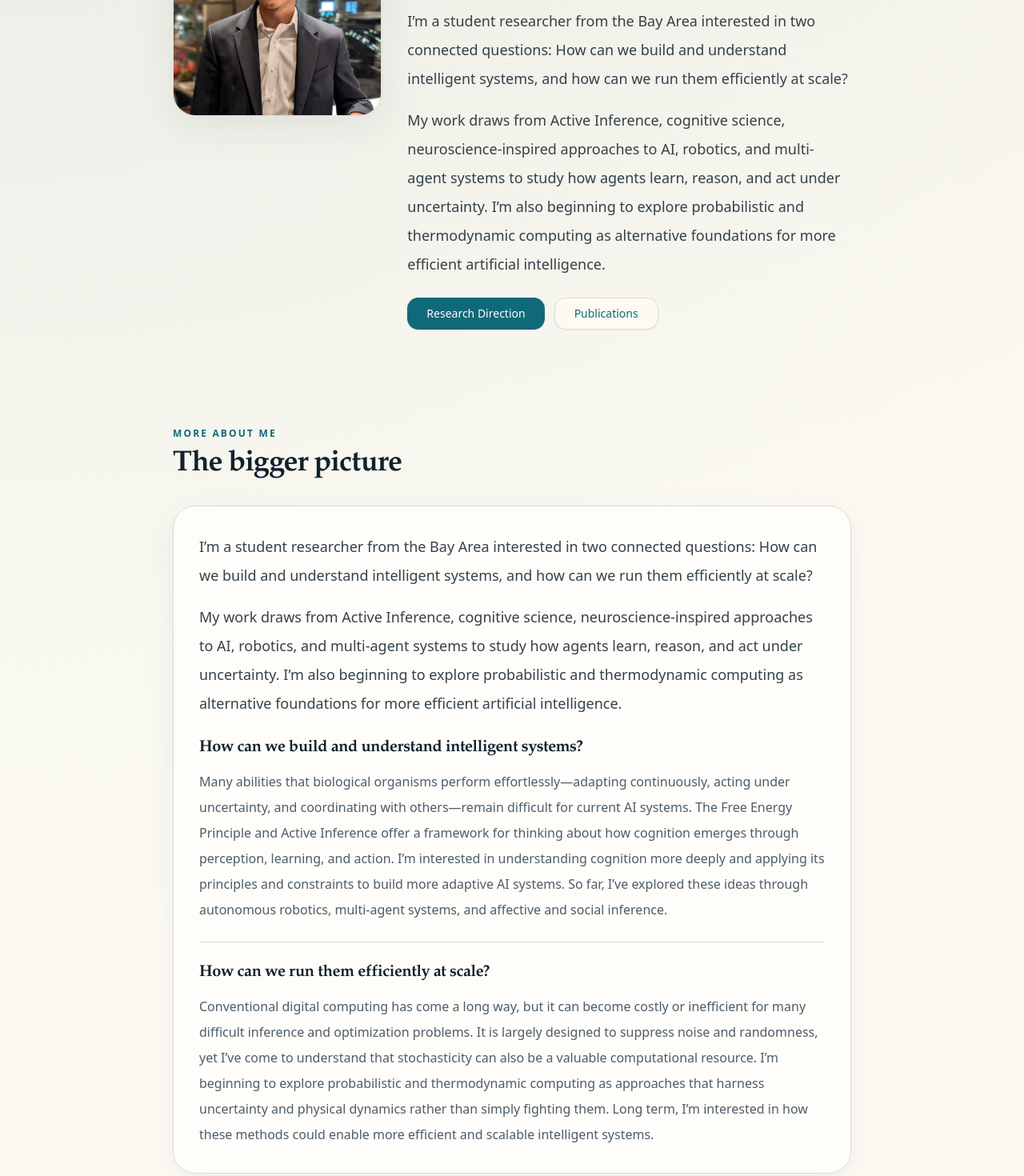
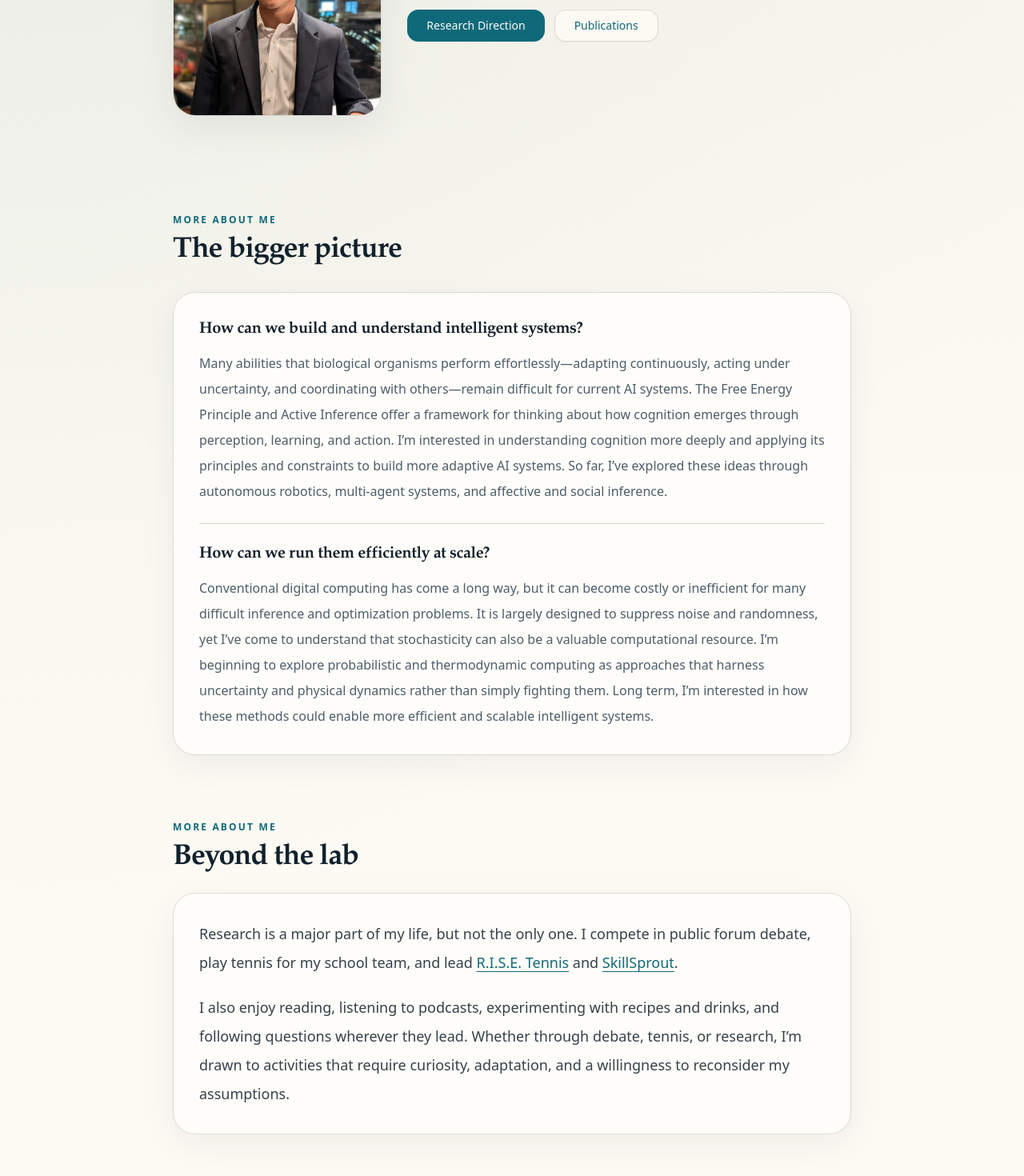
Before and after one commit to har5h1l/har5h1l.github.io, a React (Vite) app: page / in a window 1280 px wide. Shown: the part 240-1710 px from the top of the page at 80% size. Built offline with nearby package versions, Linux system fonts and the light colour scheme.

Commit message:
Refine homepage personal and update copy

```diff
--- a/src/data/siteContent.js
+++ b/src/data/siteContent.js
@@ -40,17 +40,9 @@ export const profileLinks = [
 export const homeHero = {
   eyebrow: 'intelligence, cognition, computation',
   title: "Hi, I'm Harshil...",
-  paragraphs: [
-    'I’m a student researcher from the Bay Area interested in two connected questions: How can we build and understand intelligent systems, and how can we run them efficiently at scale?',
-    'My work draws from Active Inference, cognitive science, neuroscience-inspired approaches to AI, robotics, and multi-agent systems to study how agents learn, reason, and act under uncertainty. I’m also beginning to explore probabilistic and thermodynamic computing as alternative foundations for more efficient artificial intelligence.',
-  ],
 }
 
 export const researchDirection = {
-  intro: [
-    'I’m a student researcher from the Bay Area interested in two connected questions: How can we build and understand intelligent systems, and how can we run them efficiently at scale?',
-    'My work draws from Active Inference, cognitive science, neuroscience-inspired approaches to AI, robotics, and multi-agent systems to study how agents learn, reason, and act under uncertainty. I’m also beginning to explore probabilistic and thermodynamic computing as alternative foundations for more efficient artificial intelligence.',
-  ],
   directions: [
     {
       title: 'How can we build and understand intelligent systems?',
@@ -69,7 +61,9 @@ export const beyondTheLab = [
   [
     { type: 'text', value: 'Research is a major part of my life, but not the only one. I compete in public forum debate, play tennis for my school team, and lead ' },
     { type: 'link', href: 'https://risetennis.org/', value: 'R.I.S.E. Tennis' },
-    { type: 'text', value: ', a youth-run nonprofit focused on expanding access to the sport through clinics, equipment drives, and fundraising.' },
+    { type: 'text', value: ' and ' },
+    { type: 'link', href: 'https://www.skill-sprout.org/', value: 'SkillSprout' },
+    { type: 'text', value: '.' },
   ],
   'I also enjoy reading, listening to podcasts, experimenting with recipes and drinks, and following questions wherever they lead. Whether through debate, tennis, or research, I’m drawn to activities that require curiosity, adaptation, and a willingness to reconsider my assumptions.',
 ]
--- a/src/data/updates.js
+++ b/src/data/updates.js
@@ -1,13 +1,8 @@
 export const updates = [
   {
     date: 'JULY 2026',
-    title: 'Full Paper Accepted at IWAI 2026',
-    description: 'Partner-Specific Affective Precision in Social Active Inference, co-authored with Andrew Pashea, was accepted as a full paper with a poster and spotlight presentation at the International Workshop on Active Inference.',
-  },
-  {
-    date: 'JULY 2026',
-    title: 'VAMAI Poster Accepted at IWAI 2026',
-    description: 'VAMAI, co-authored with Satyaki Maitra, was accepted as a poster at the 2026 International Workshop on Active Inference.',
+    title: 'Full Paper and Poster Accepted at IWAI 2026',
+    description: 'Partner-Specific Affective Precision in Social Active Inference, co-authored with Andrew Pashea, was accepted as a full paper with a poster and spotlight presentation at the International Workshop on Active Inference. VAMAI, co-authored with Satyaki Maitra, was also accepted as a poster at the 2026 International Workshop on Active Inference.',
     links: [{ label: 'View Project', href: 'https://www.shahmaitraresearch.com/vamai' }],
   },
   {
--- a/src/pages/Home.jsx
+++ b/src/pages/Home.jsx
@@ -49,11 +49,6 @@ export default function Home() {
             <Motion.div initial={{ opacity: 0, y: 14 }} animate={{ opacity: 1, y: 0 }} transition={{ duration: 0.35, delay: 0.08 }} className="md:col-span-2">
               <p className="text-base font-medium text-primary sm:text-lg">{homeHero.eyebrow}</p>
               <h1 className="editorial-heading mt-3 text-4xl text-foreground sm:text-5xl md:text-6xl">{homeHero.title}</h1>
-              <div className="mt-5 space-y-4 text-lg leading-9 text-foreground/85">
-                {homeHero.paragraphs.map((paragraph) => (
-                  <p key={paragraph}>{paragraph}</p>
-                ))}
-              </div>
               <div className="mt-6 flex flex-wrap gap-3">
                 <Button asChild size="lg">
                   <a href="#research-direction">Research Direction</a>
@@ -76,10 +71,7 @@ export default function Home() {
 
           <div className="rounded-[28px] border border-border bg-card p-6 shadow-[0_12px_40px_rgba(22,34,44,0.06)] sm:p-8">
             <div className="text-lg leading-9 text-foreground/85">
-              <div className="space-y-4">
-                {researchDirection.intro.map((paragraph) => <p key={paragraph}>{paragraph}</p>)}
-              </div>
-              <div className="mt-6 space-y-6">
+              <div className="space-y-6">
                 {researchDirection.directions.map((direction) => (
                   <div key={direction.title} className="border-t border-border pt-6 first:border-t-0 first:pt-0">
                     <h3 className="text-xl font-semibold text-foreground">{direction.title}</h3>
```
Also changed, not shown: 1 other file (tests, documents, lock files or other folders).
